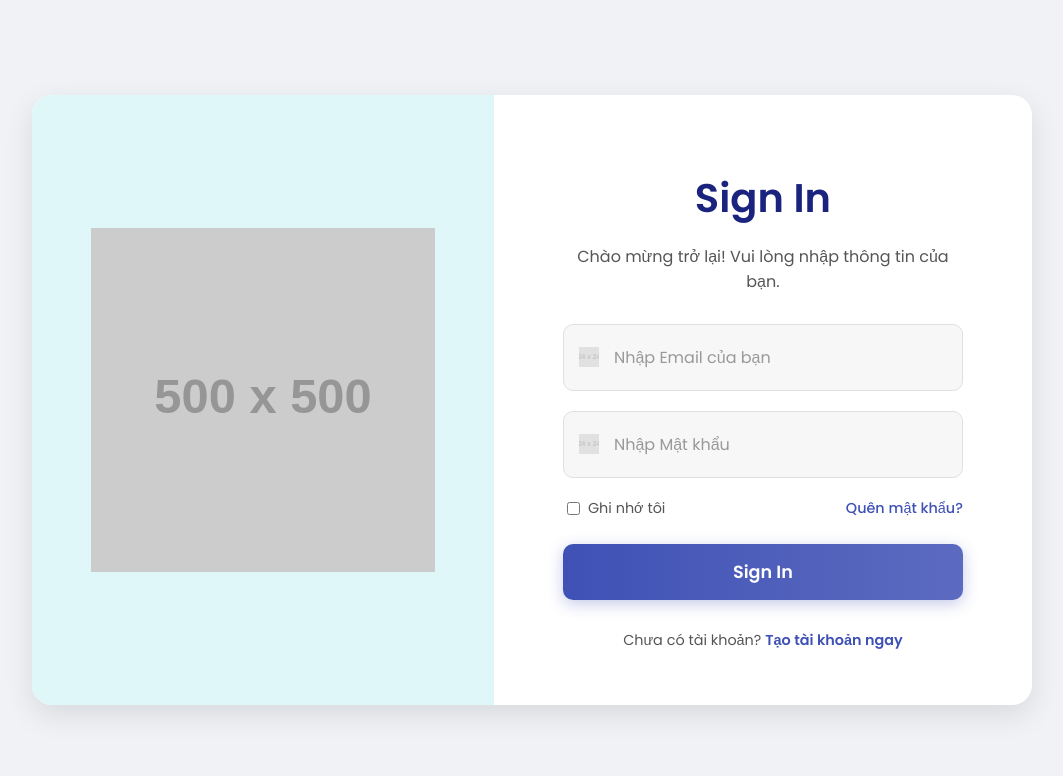
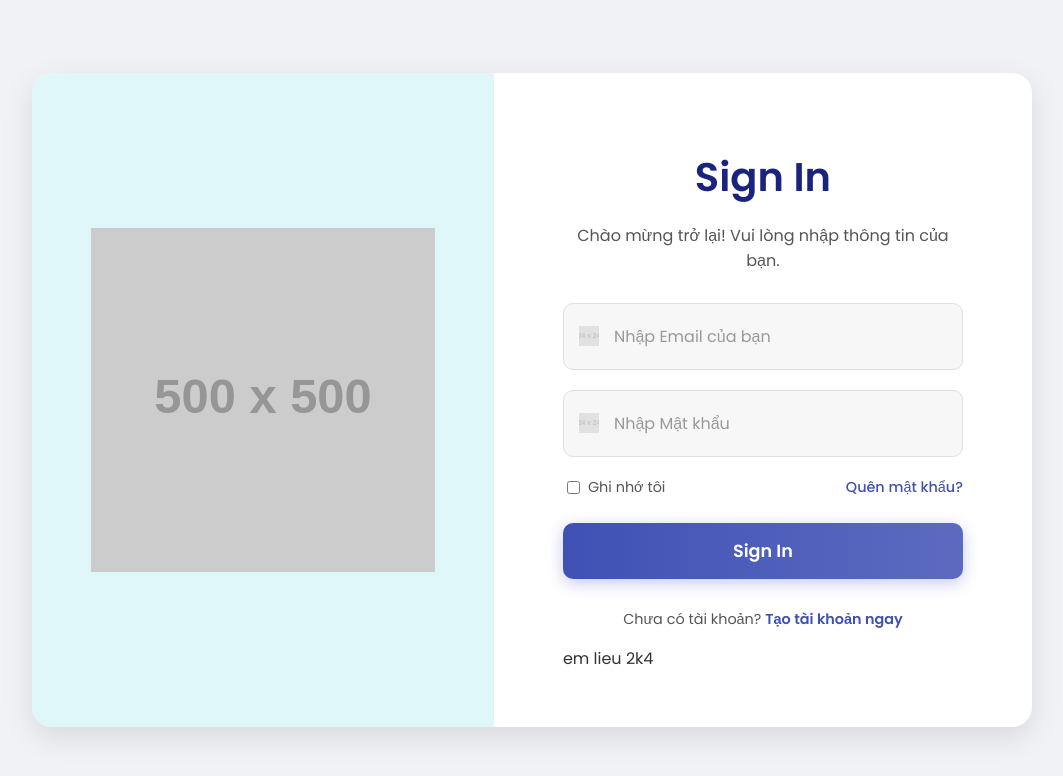
Before and after one commit to Nhianh1909/EMS, a PHP site: page /login.php in a window 1280 px wide. Shown: the top 776 px of the page, without its empty margins (108-1171 px from the left). Run offline with PHP 8.4, Linux system fonts and the light colour scheme; grey boxes labelled with a size stand in for pictures from a placeholder-image service; some libraries are stand-ins or nearby versions.

Commit message:
cập nhật login

```diff
--- a/login.php
+++ b/login.php
@@ -60,6 +60,9 @@ error_reporting(E_ALL);
                 <p class="auth-switch-link">
                     Chưa có tài khoản? <a href="register.php">Tạo tài khoản ngay</a>
                 </p>
+                <p>
+                    em lieu 2k4
+                </p>
             </div>
         </div>
     </div>
```
